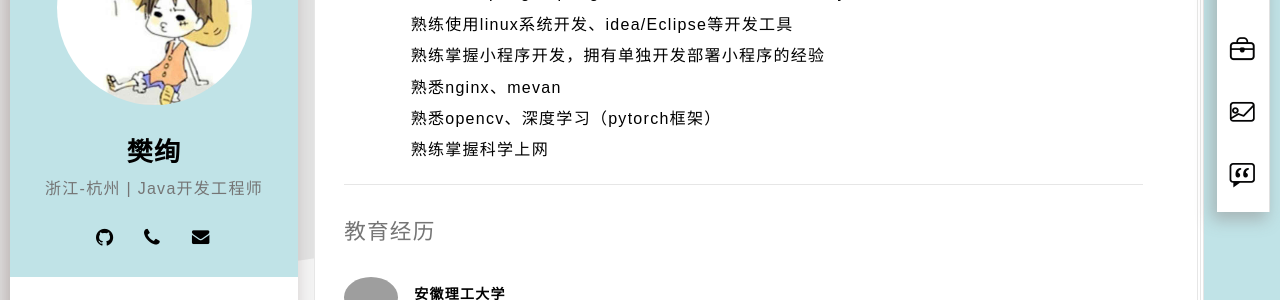
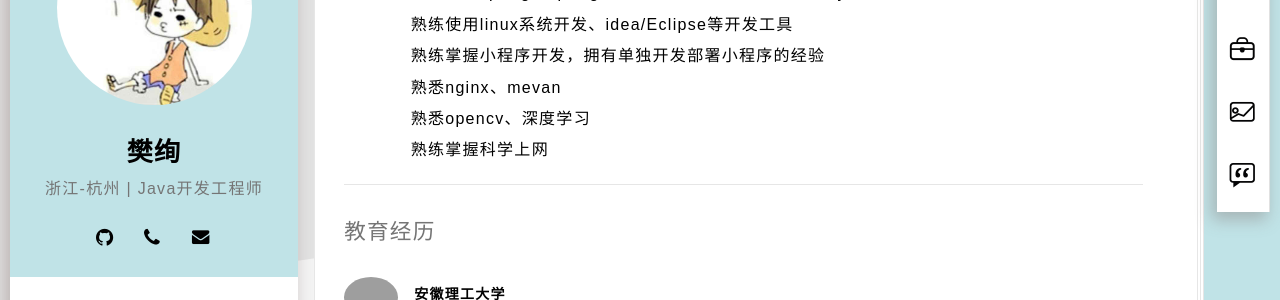
Before and after one commit to fanxuansoft/fanxuansoft.github.io, a Jekyll site: the page built from index.html, in a window 1280 px wide and 900 px high, scrolled down 443 px. Shown: the part 150-450 px from the top of the window. Built offline with Jekyll 4.4.1, drawn with Linux system fonts in a browser that asks for light colours; some web fonts are replaced; grey boxes are pictures that could not be loaded.

Commit message:
Update resumer_02-profetional.html

```diff
--- a/_includes/resumer_02-profetional.html
+++ b/_includes/resumer_02-profetional.html
@@ -13,7 +13,7 @@
                 <dd>熟练使用linux系统开发、idea/Eclipse等开发工具</dd>
                 <dd>熟练掌握小程序开发，拥有单独开发部署小程序的经验</dd>
                 <dd>熟悉nginx、mevan</dd>
-                <dd>熟悉opencv、深度学习（pytorch框架）</dd>
+                <dd>熟悉opencv、深度学习</dd>
                 <dd>熟练掌握科学上网</dd>
             </div>
 
```
